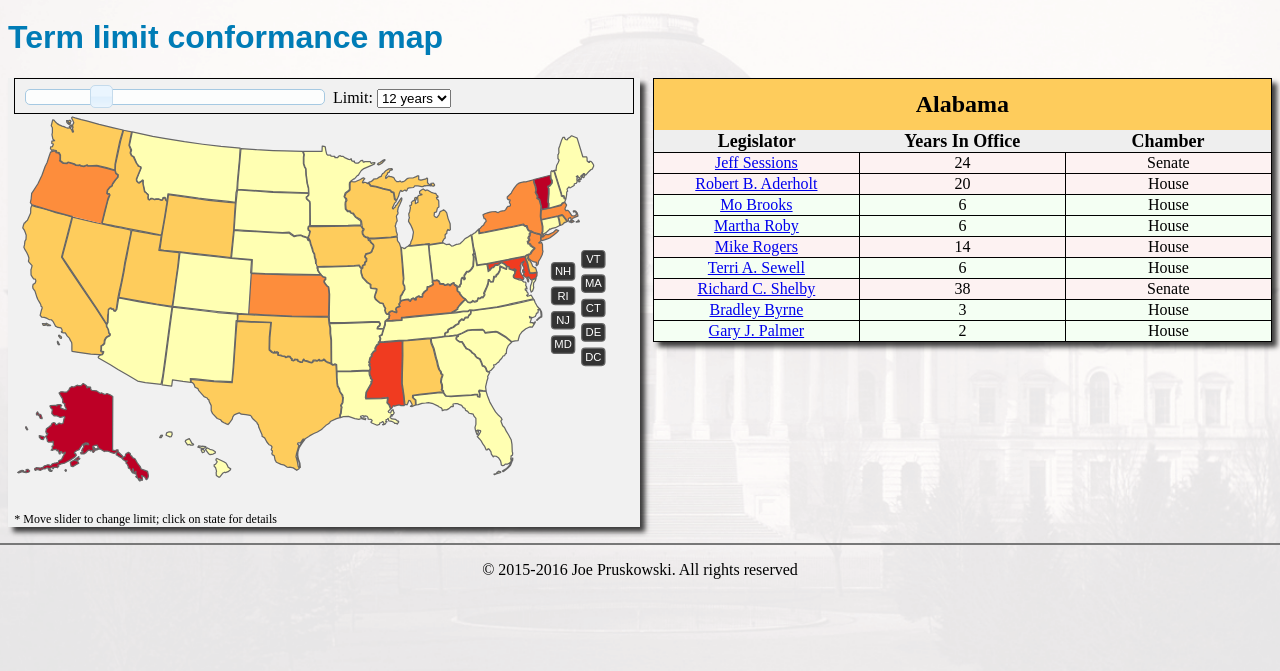
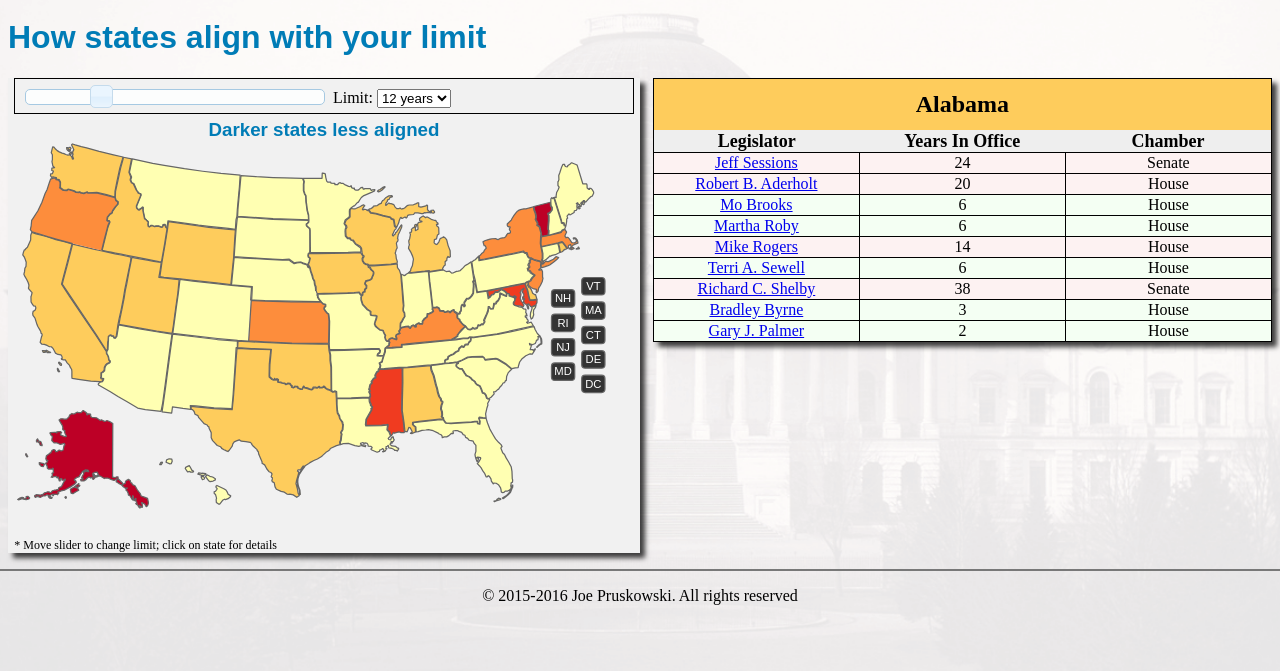
Before and after one commit to jjprusk/termLimits, a website: page byMap.html in a window 1280 px wide. Shown: the part 65-736 px from the top of the page. Drawn offline with Linux system fonts and the light colour scheme.

Commit message:
minor wording changes

```diff
--- a/byMap.html
+++ b/byMap.html
@@ -49,7 +49,7 @@
 		<div class="noFloat"></div>
 	</header>
 	<div id="outer">
-	<h1>Term limit conformance map</h1>
+	<h1>How states align with your limit</h1>
 	<section id="main" class="halfWidth">
 		<h2 class="noShow">Term limit map</h2>
 		<fieldset>
@@ -59,6 +59,7 @@
  		</fieldset>
 		<div id="mapWrapper">
     		<div></div>
+    		<h3 class="shadingInfo">Darker states less aligned</h3>
 			<div id="vmap" data-view-type="map" style="width: 500px; height: 500px"></div>
     		<p class="note">* Move slider to change limit; click on state for details</p>
     	</div>
--- a/css/header.css
+++ b/css/header.css
@@ -243,6 +243,10 @@ table td.header-state {
 div#mapWrapper {
 	position: relative;
 }
+h3.shadingInfo {
+	margin: .25em 0 0 0;
+	text-align: center;
+}
 div#mapWrapper div:first-child {
 	position: absolute;
 	padding: 1px;
```
Also changed, not shown: byChart.html (+1 -0 lines), byTable.html (+2 -1 lines).
